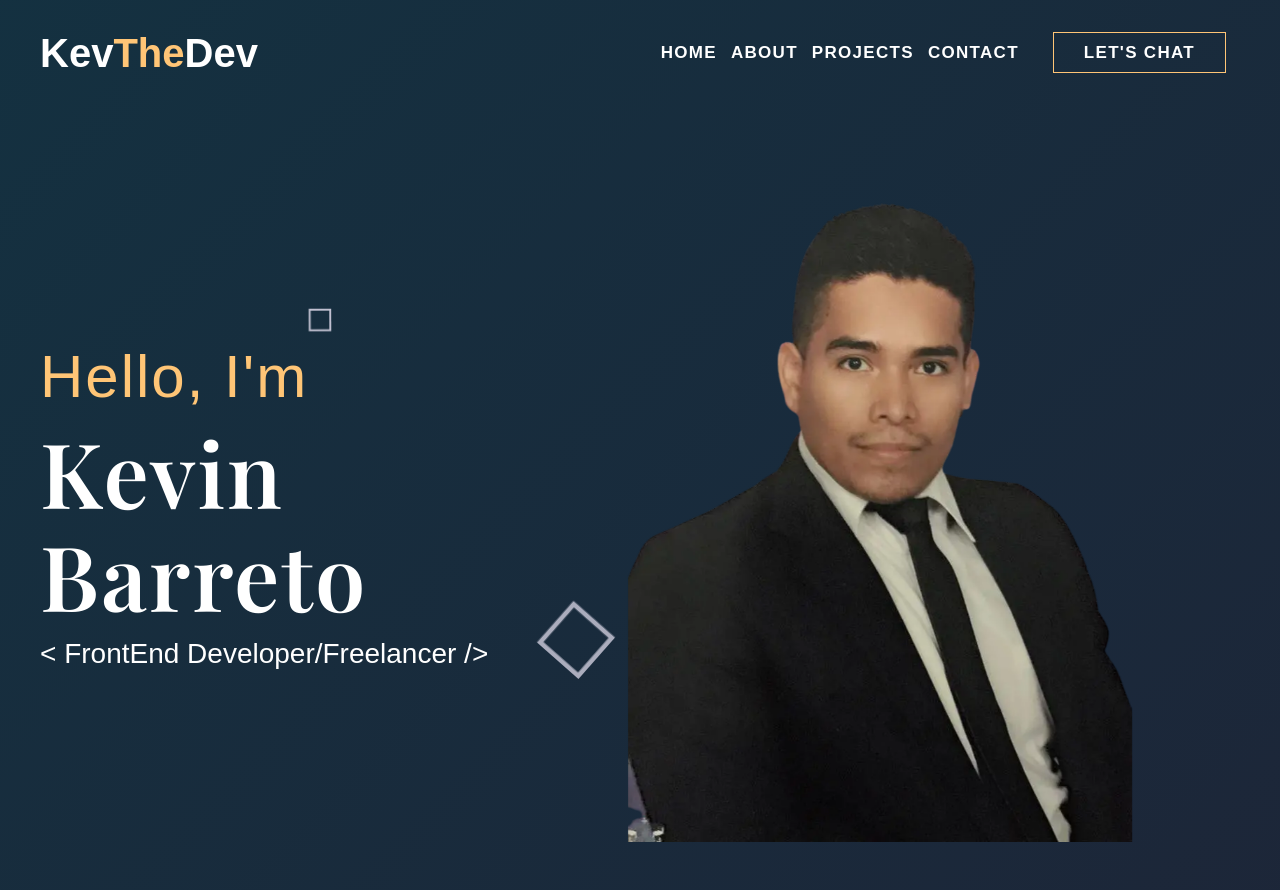
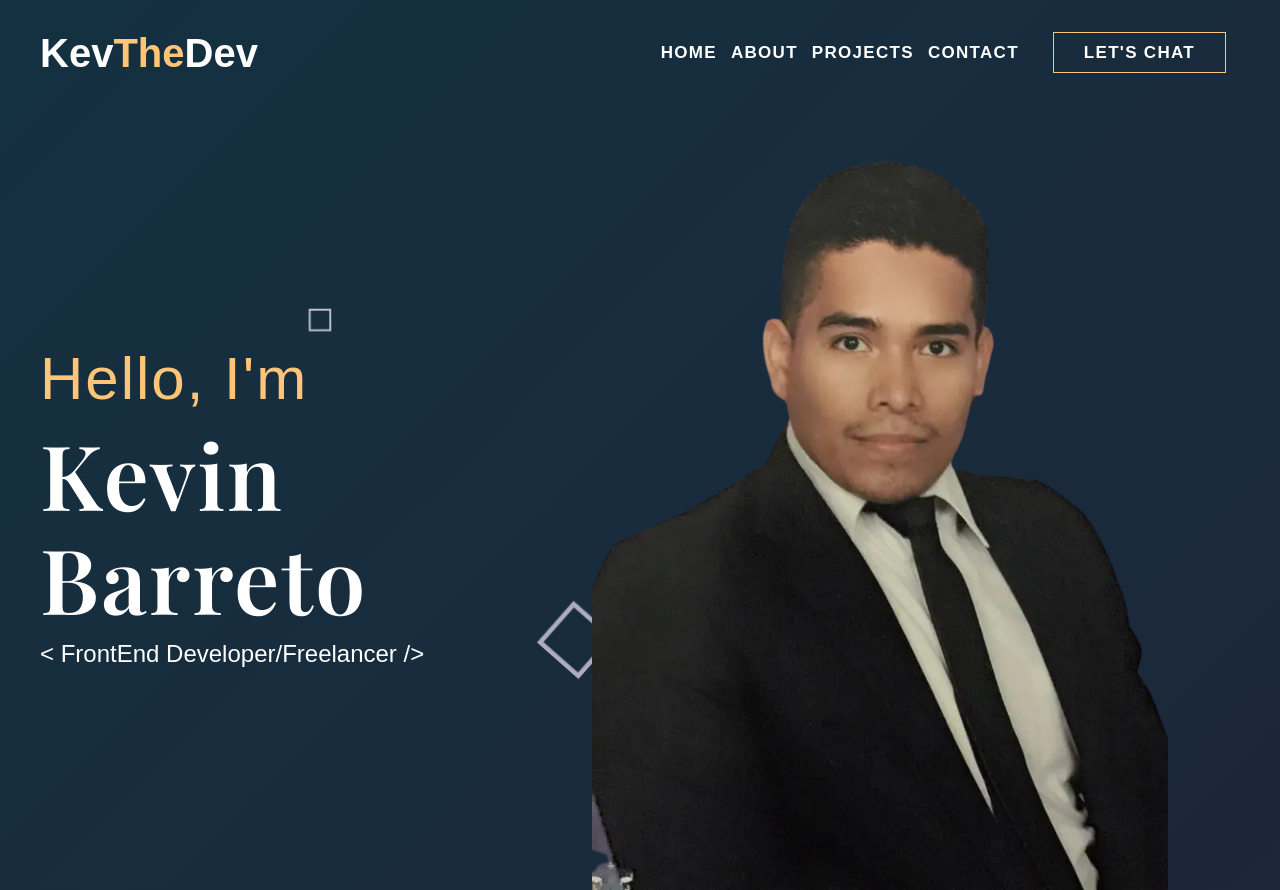
Before and after one commit to kevyyar/my-portfolio, a website: page index.html in a window 1280 px wide. Shown: the top 890 px of the page. Drawn offline with nearby package versions, Linux system fonts and the light colour scheme; a web font is replaced by a local one.

Commit message:
working on reponsiveness

```diff
--- a/src/scss/layout/_about.scss
+++ b/src/scss/layout/_about.scss
@@ -1,5 +1,4 @@
 .about {
-  height: 100vh;
   background-color: $darkGreen;
   background-image: url(/src/img/background_shapes.png);
   background-position: center center;
--- a/src/scss/layout/_animatedbg.scss
+++ b/src/scss/layout/_animatedbg.scss
@@ -1,9 +1,3 @@
-html,
-body {
-  // width: 100%;
-  // height: 100%;
-}
-
 body {
   background: linear-gradient(-45deg, #5c2751, $darkGreen, #0b3c49, #03312e);
   background-size: 400% 400%;
--- a/src/scss/layout/_hero.scss
+++ b/src/scss/layout/_hero.scss
@@ -5,8 +5,9 @@
     display: flex;
     justify-content: space-evenly;
     align-items: center;
-    margin-top: unset;
-    margin-bottom: 4rem;
+    padding: 0 3rem;
+    // margin-top: unset;
+    // margin-bottom: 4rem;
   }
 
   .hero__info {
@@ -42,9 +43,12 @@
     }
 
     p {
-      font-size: 2.8rem;
+      font-size: 2rem;
       color: $white;
       font-weight: 100;
+      @media (min-width: 768px) {
+        font-size: 2.4rem;
+      }
     }
   }
   .hero__image {
@@ -53,7 +57,7 @@
     img {
       width: 60%;
       @media (min-width: 768px) {
-        width: 70%;
+        width: 80%;
       }
     }
   }
```
Also changed, not shown: build/css/app.css, 1 other file.
